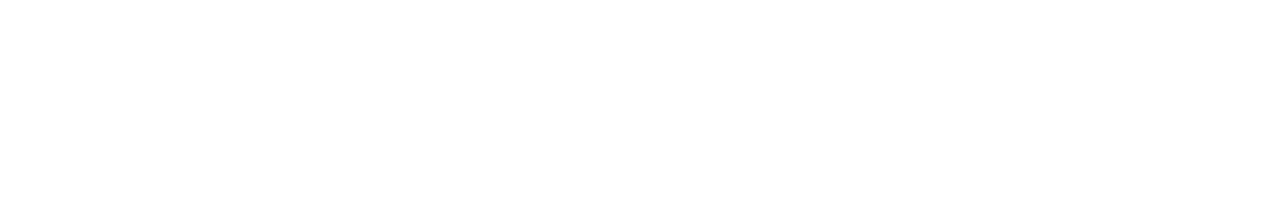
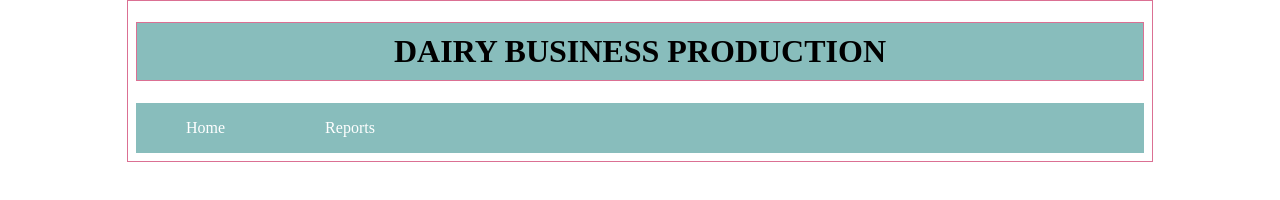
Before and after one commit to FITSTARGILLY2643/Dairy-Business, a plain HTML site: page index.html in a window 1280 px wide. Drawn offline with Linux system fonts and the light colour scheme.

Commit message:
Created the navigation bar links

```diff
--- a/index.html
+++ b/index.html
@@ -5,11 +5,24 @@
     <meta charset="UTF-8">
     <meta http-equiv="X-UA-Compatible" content="IE=edge">
     <meta name="viewport" content="width=device-width, initial-scale=1.0">
-    <title>Dairy Business</title>
+    <title>
+        <Dairy-Business></Dairy-Business>
+    </title>
+    <link rel="stylesheet" type="text/css" href="index.css">
 </head>
 
 <body>
+    <h1>DAIRY BUSINESS PRODUCTION</h1>
+    <nav class="navbar">
+        <ul>
+            <li><a href="index.html">Home</a></li>
+            <li> <a href="report.html">Reports</a></li>
+
+        </ul>
+
+    </nav>
+
+    <div class=animated-area></div>
+
 
 </body>
-
-</html>
```
